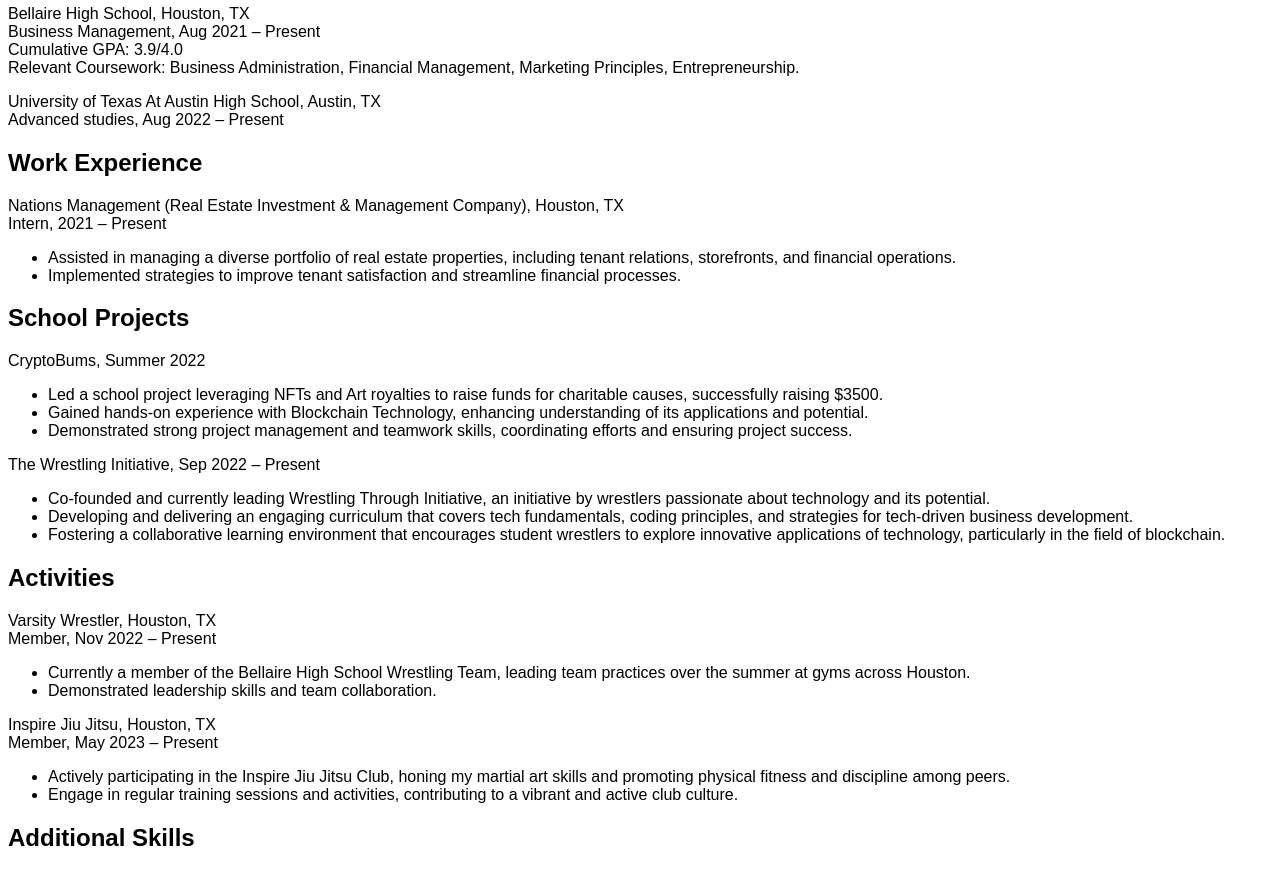
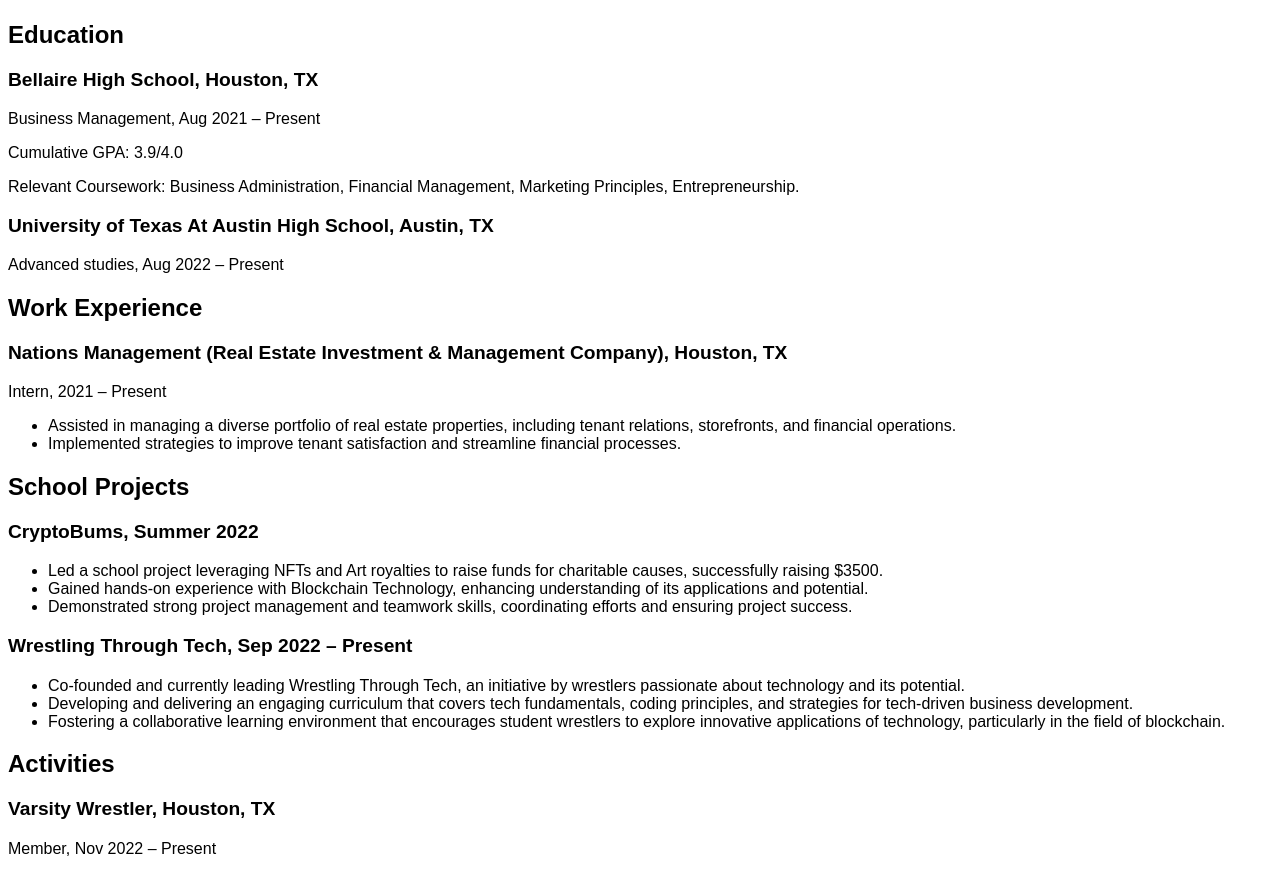
Before and after one commit to alborzolya/alborzolya.github.io, a plain HTML site: page resume.html in a window 1280 px wide. Shown: the part 225-1094 px from the top of the page. Drawn offline with Linux system fonts and the light colour scheme.

Commit message:
Update resume.html

```diff
--- a/resume.html
+++ b/resume.html
@@ -14,72 +14,89 @@
             <a href="contact.html">Contact</a>
         </div>
     </div>
+    <!DOCTYPE html>
+    <html>
+    <head>
+        <title>Alborz's Resume</title>
+        <style>
+            body {
+                font-family: Arial, sans-serif;
+            }
+            h2 {
+                font-size: 1.5em;
+            }
+            h3 {
+                font-size: 1.2em;
+            }
+            p, li {
+                font-size: 1em;
+            }
+        </style>
+    </head>
     <body>
-        <div class="header">
+        <h1>Alborz Olya</h1>
+        <p>Houston, TX | P: +1 832-202-9598 | Alborzolya@icloud.com</p>
 
-            <p>Houston, TX | P: +1 832-202-9598 | Alborzolya@icloud.com</p>
-        </div>
-        <div class="section">
-            <h2>Education</h2>
-            <p><span class="bold">Bellaire High School, Houston, TX</span><br/>
-            Business Management, Aug 2021 &ndash; Present<br/>
-            Cumulative GPA: 3.9/4.0<br/>
-            Relevant Coursework: Business Administration, Financial Management, Marketing Principles, Entrepreneurship.</p>
-            <p><span class="bold">University of Texas At Austin High School, Austin, TX</span><br/>
-            Advanced studies, Aug 2022 &ndash; Present</p>
-        </div>
-        <div class="section">
-            <h2>Work Experience</h2>
-            <p><span class="bold">Nations Management (Real Estate Investment & Management Company), Houston, TX</span><br/>
-            Intern, 2021 &ndash; Present</p>
+        <h2><strong>Education</strong></h2>
+
+        <h3><strong>Bellaire High School, Houston, TX</strong></h3>
+        <p>Business Management, Aug 2021 &ndash; Present</p>
+        <p>Cumulative GPA: 3.9/4.0</p>
+        <p>Relevant Coursework: Business Administration, Financial Management, Marketing Principles, Entrepreneurship.</p>
+
+        <h3><strong>University of Texas At Austin High School, Austin, TX</strong></h3>
+        <p>Advanced studies, Aug 2022 &ndash; Present</p>
+
+        <h2><strong>Work Experience</strong></h2>
+
+        <h3><strong>Nations Management (Real Estate Investment & Management Company), Houston, TX</strong></h3>
+        <p>Intern, 2021 &ndash; Present</p>
         <ul>
             <li>Assisted in managing a diverse portfolio of real estate properties, including tenant relations, storefronts, and financial operations.</li>
             <li>Implemented strategies to improve tenant satisfaction and streamline financial processes.</li>
         </ul>
-        </div>
-        <div class="section">
-            <h2>School Projects</h2>
-            <p><span class="bold">CryptoBums, Summer 2022</span></p>
+
+        <h2><strong>School Projects</strong></h2>
+
+        <h3><strong>CryptoBums, Summer 2022</strong></h3>
         <ul>
             <li>Led a school project leveraging NFTs and Art royalties to raise funds for charitable causes, successfully raising $3500.</li>
             <li>Gained hands-on experience with Blockchain Technology, enhancing understanding of its applications and potential.</li>
             <li>Demonstrated strong project management and teamwork skills, coordinating efforts and ensuring project success.</li>
         </ul>
-            <p><span class="bold">The Wrestling Initiative, Sep 2022 &ndash; Present</span></p>
+
+        <h3><strong>Wrestling Through Tech, Sep 2022 &ndash; Present</strong></h3>
         <ul>
-                <li>Co-founded and currently leading Wrestling Through Initiative, an initiative by wrestlers passionate about technology and its potential.</li>
+            <li>Co-founded and currently leading Wrestling Through Tech, an initiative by wrestlers passionate about technology and its potential.</li>
             <li>Developing and delivering an engaging curriculum that covers tech fundamentals, coding principles, and strategies for tech-driven business development.</li>
             <li>Fostering a collaborative learning environment that encourages student wrestlers to explore innovative applications of technology, particularly in the field of blockchain.</li>
         </ul>
 
-            </ul>
+        <h2><strong>Activities</strong></h2>
 
-        </div>
-        <div class="section">
-            <h2>Activities</h2>
-            <p><span class="bold">Varsity Wrestler, Houston, TX</span><br/>
-            Member, Nov 2022 &ndash; Present</p>
+        <h3><strong>Varsity Wrestler, Houston, TX</strong></h3>
+        <p>Member, Nov 2022 &ndash; Present</p>
         <ul>
             <li>Currently a member of the Bellaire High School Wrestling Team, leading team practices over the summer at gyms across Houston.</li>
             <li>Demonstrated leadership skills and team collaboration.</li>
         </ul>
-            <p><span class="bold">Inspire Jiu Jitsu, Houston, TX</span><br/>
-            Member, May 2023 &ndash; Present</p>
+
+        <h3><strong>Inspire Jiu Jitsu, Houston, TX</strong></h3>
+        <p>Member, May 2023 &ndash; Present</p>
         <ul>
             <li>Actively participating in the Inspire Jiu Jitsu Club, honing my martial art skills and promoting physical fitness and discipline among peers.</li>
             <li>Engage in regular training sessions and activities, contributing to a vibrant and active club culture.</li>
         </ul>
-        </div>
-        <div class="section">
-            <h2>Additional Skills</h2>
+
+        <h2><strong>Additional Skills</strong></h2>
         <ul>
             <li><strong>Leadership:</strong> Demonstrated leadership skills through managing real estate properties at Nations Management and leading school projects such as CryptoBums and the Blockchain initiative.</li>
             <li><strong>Interpersonal skills:</strong> Excellent communication and relationship skills. Proven ability to work excellently with diverse teams and people.</li>
             <li><strong>Culinary Skills:</strong> Competent home cook with proficiency in various styles of cooking, capable of creating nutritious and flavorful dishes that cater to a range of tastes and dietary needs.</li>
             <li><strong>Teamwork:</strong> Proven ability to work effectively in a team environment, contributing positively to team operations and working relationships.</li>
         </ul>
-        </div>
     </body>
     </html>
+
 </body>
 </html>
```
Lines whose indentation alone changed are shown as unchanged.
